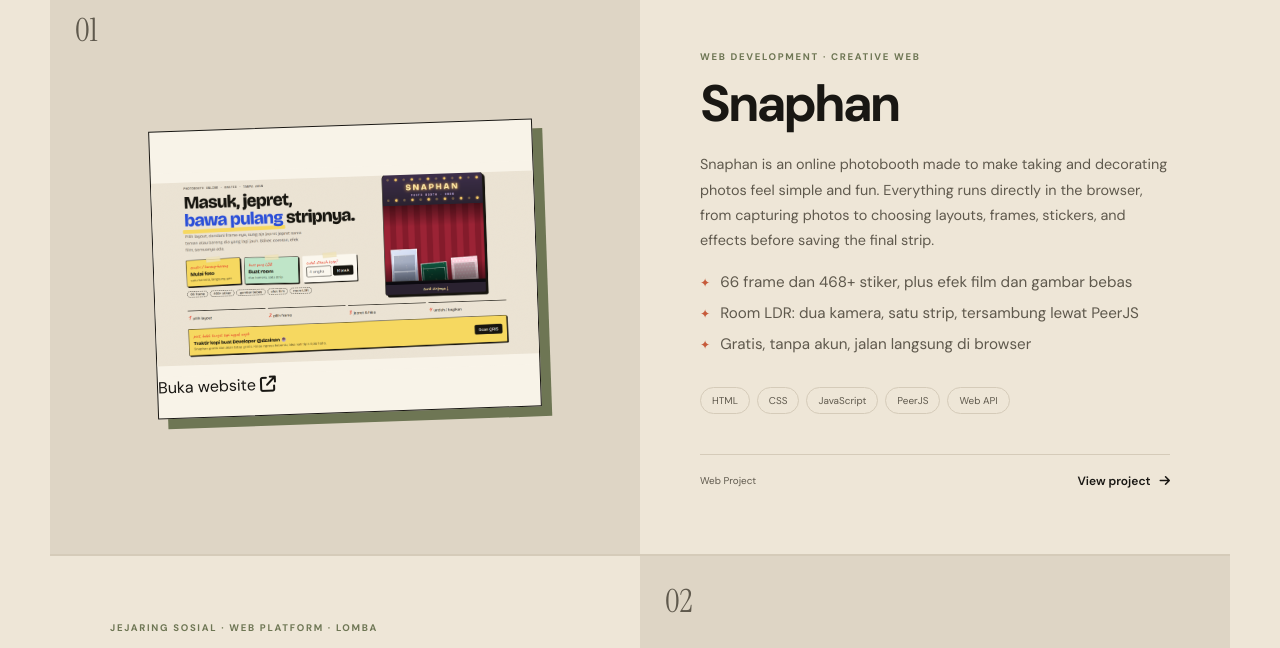
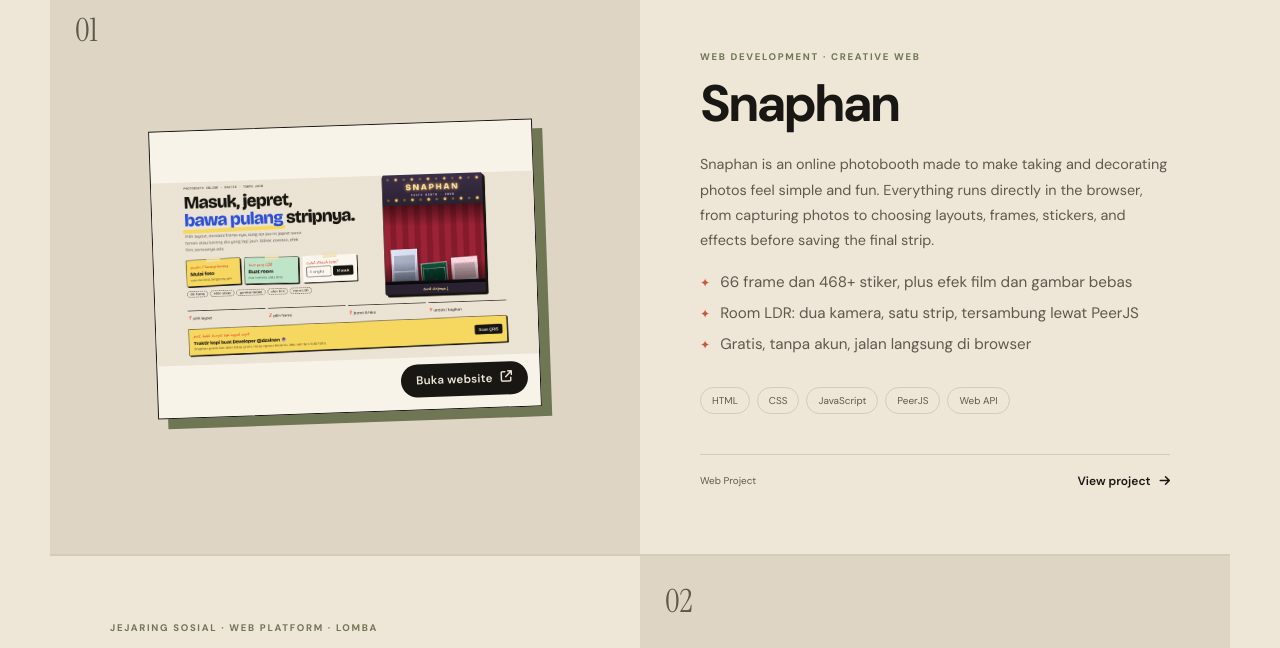
Before and after one commit to khannan13/porto_hannan, a plain HTML site: page index.html in a window 1280 px wide. Shown: the part 1160-1808 px from the top of the page. Drawn offline with Linux system fonts and the light colour scheme.

```diff
--- a/style.css
+++ b/style.css
@@ -4007,3 +4007,23 @@ body.dark .hero h1.hero-giant { color: rgb(238, 230, 215); }
 }
 
 .project-card--phone .project-placeholder { overflow: visible; }
+
+
+/* ==========================================================
+   COVER SNAPHAN BISA DIKLIK
+========================================================== */
+.project-cover-link { position: relative; display: block; width: 100%; height: 100%; overflow: hidden; cursor: pointer; }
+.project-cover-link img { transition: transform .5s ease; }
+.project-cover-link:hover img, .project-cover-link:focus-visible img { transform: scale(1.03); }
+.cover-badge {
+    position: absolute; right: 12px; bottom: 12px; display: inline-flex; align-items: center; gap: 8px;
+    padding: 9px 15px; border-radius: 999px; background: var(--ink); color: var(--bg);
+    font-size: .72rem; font-weight: 600; letter-spacing: .02em;
+    opacity: 0; transform: translateY(6px); transition: opacity .25s ease, transform .25s ease;
+}
+.project-cover-link:hover .cover-badge, .project-cover-link:focus-visible .cover-badge { opacity: 1; transform: none; }
+.project-cover-link:focus-visible { outline: 3px solid var(--accent); outline-offset: 3px; }
+@media (hover: none) { .cover-badge { opacity: 1; transform: none; } }
+
+/* ikon sosial di bawah Contact berdampingan */
+.contact-meta > div { display: flex; align-items: center; gap: 10px; }
```
